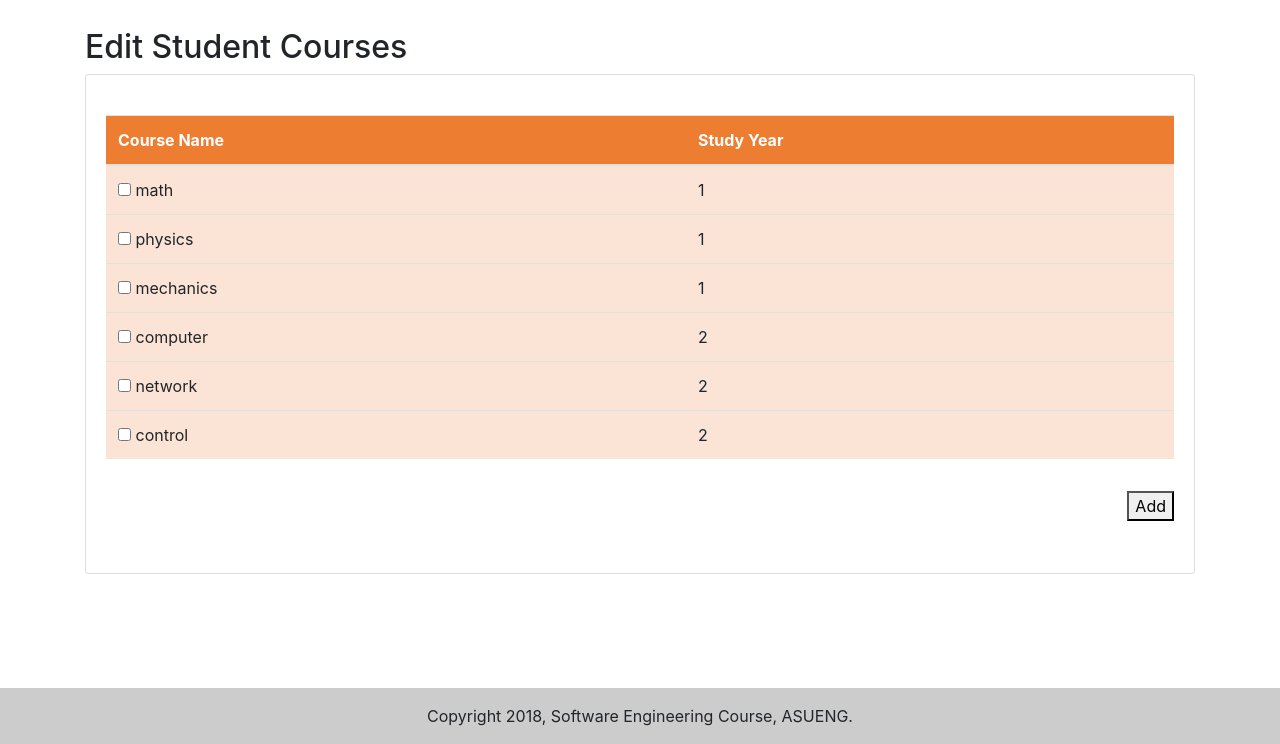
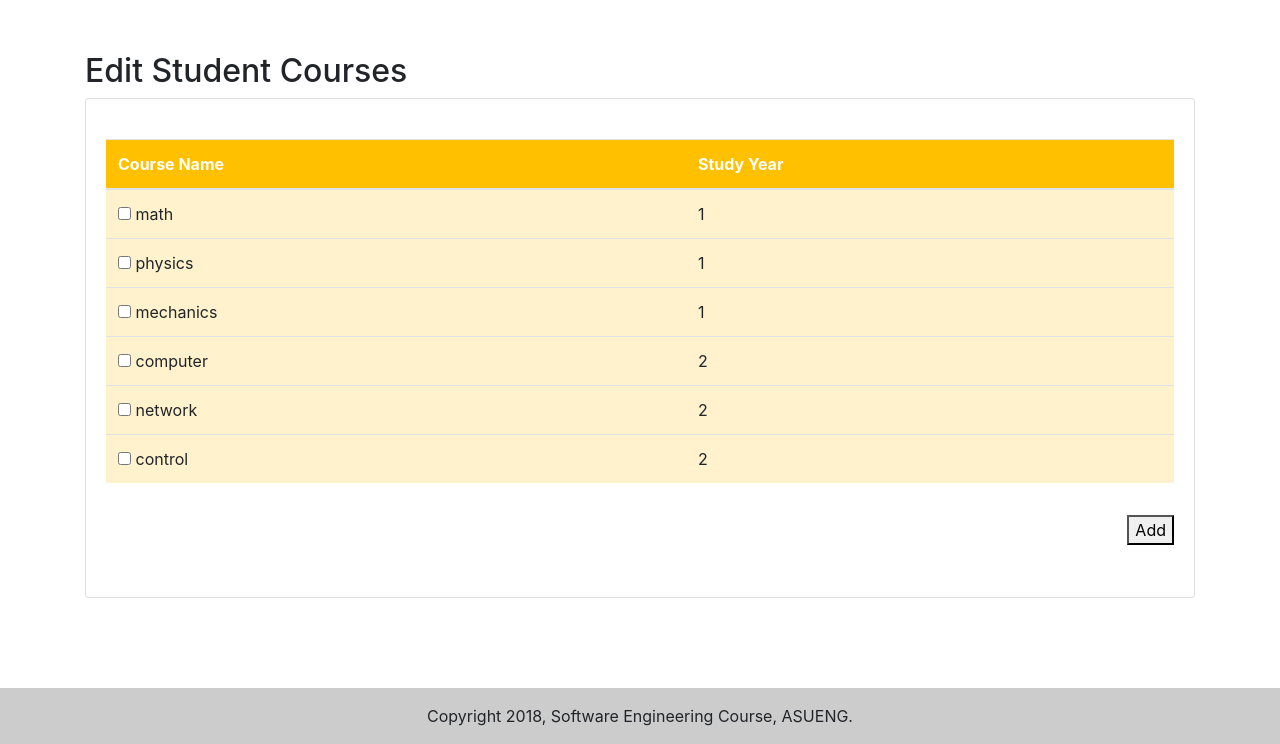
Before and after one commit to marwanmostfa/SE2018G13_Assignment-1, a PHP site: page /addcourse.php in a window 1280 px wide. Shown: the part 56-800 px from the top of the page. Run offline with PHP 8.4, Linux system fonts and the light colour scheme; data comes from the database, SQL or seed files in the repository.

Commit message:
Add courses to students update.

```diff
--- a/addcourse.php
+++ b/addcourse.php
@@ -37,7 +37,7 @@ $check_box = "checkbox" . $num;
     </header>
     <!-- Begin page content -->
     <main role="main" class="container">
-        <h2 class="mt-4">Edit Student Courses</h2>
+        <h2 class="mt-5">Edit Student Courses</h2>
         <form action="controllers/addnewcourse.php" method="post" >
             <input type="hidden" name="student_id" value="<?= $id ?>">
 
@@ -47,7 +47,7 @@ $check_box = "checkbox" . $num;
                         <div class="form-group col-sm-12">
                             <table class="table col-sm-12">
                                 <thead>
-                                    <tr id="StudentTable_th" >
+                                    <tr id="addCourseTable_th" >
                                         <th scope="col">Course Name</th>
                                         <th scope="col">Study Year</th>
                                     </tr>
@@ -66,7 +66,7 @@ $check_box = "checkbox" . $num;
                                             $num = $num + 1;
                                             $check_box = "checkbox" . $num;
                                             ?>
-                                            <tr id="StudentTable_tr">
+                                            <tr id="addCourseTable_tr">
                                                 <td>
                                                     <div class="checkbox">
                                                         <input type="checkbox" name="<?= $check_box ?>" value="<?= $course->id ?>"> <?= $course->name ?>
--- a/addgrade.php
+++ b/addgrade.php
@@ -36,7 +36,7 @@ $std = new Student($id);
     <!-- Begin page content -->
     <main role="main" class="container">
 
-        <h2 class="mt-4">Add Grade</h2>
+        <h2 class="mt-5">Add Grade</h2>
 
         <form action="controllers/saveaddedgrade.php" method="post">
             <input type="hidden" name="id" value="<?= $std->get('id') ?>">
--- a/css/sticky-footer-navbar.css
+++ b/css/sticky-footer-navbar.css
@@ -46,3 +46,13 @@ code {
 #GardeTable_tr{
     background-color: #DEEAF6;
 }
+
+#addCourseTable_th{
+    background-color: #FFC000;
+    color: #ffffff;
+}
+
+
+#addCourseTable_tr{
+    background-color: #FFF2CC;
+}
--- a/editcourse.php
+++ b/editcourse.php
@@ -33,7 +33,7 @@ $courses = new Courses($id);
     <!-- Begin page content -->
     <main role="main" class="container">
 
-        <h2 class="mt-4"><?= ($id) ? "Edit" : "Add" ?> Course</h2>
+        <h2 class="mt-5"><?= ($id) ? "Edit" : "Add" ?> Course</h2>
 
         <form action="controllers/savecourse.php" method="post">
             <input type="hidden" name="id" value="<?= $courses->get('id') ?>">
--- a/editstudent.php
+++ b/editstudent.php
@@ -33,7 +33,7 @@ $student = new Student($id);
     <!-- Begin page content -->
     <main role="main" class="container">
 
-        <h2 class="mt-4"><?= ($id) ? "Edit" : "Add" ?> Student</h2>
+        <h2 class="mt-5"><?= ($id) ? "Edit" : "Add" ?> Student</h2>
 
         <form action="controllers/savestudent.php" method="post">
             <input type="hidden" name="id" value="<?= $student->get('id') ?>">
--- a/students.php
+++ b/students.php
@@ -30,7 +30,7 @@ Database::connect('school', 'root', '');
     </header>
     <!-- Begin page content -->
     <main role="main" class="container">
-        <h2 class="mt-4">Students</h2>
+        <h2 class="mt-5">Students</h2>
 
         <div>
             <form action="./students.php" class="form-inline">
```
Also changed, not shown: editgrade.php (+14 -4 lines).
